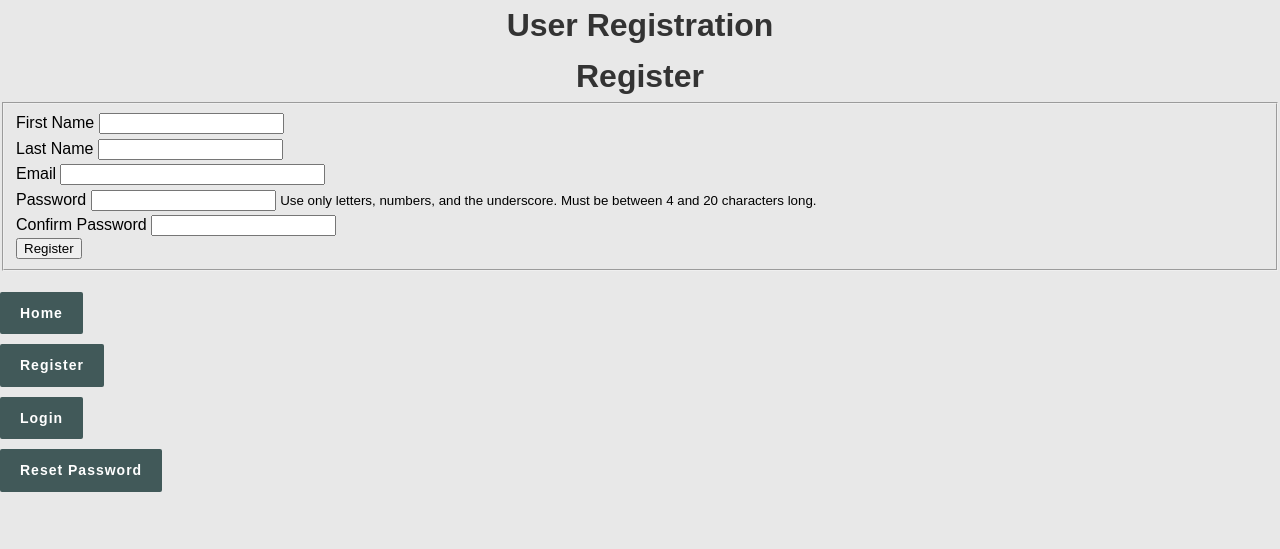
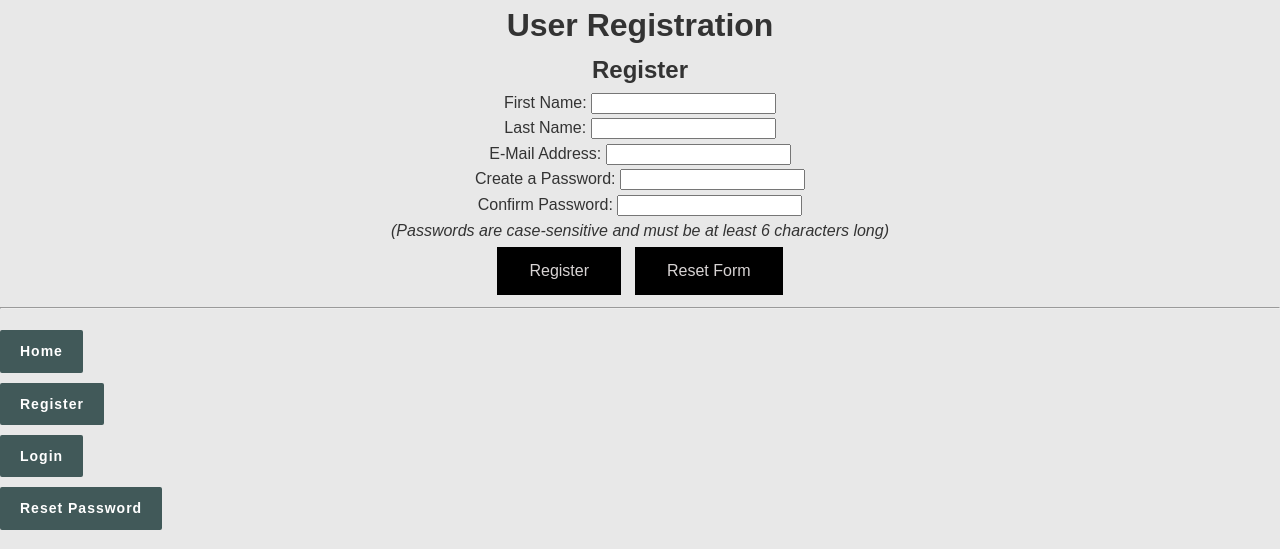
Before and after one commit to ColemanStone/CSCI-400-Project-1, a PHP site: page /m7-9/register.php in a window 1280 px wide. Shown: the top 549 px of the page. Run offline with PHP 8.4, Linux system fonts and the light colour scheme.

Commit message:
Update register.php

```diff
--- a/register.php
+++ b/register.php
@@ -108,39 +108,20 @@ function add_user($pdo, $email, $hash, $first_name, $last_name, $registration_da
 }
 ?>
 
-<h1>Register</h1>
-<form action="register.php" method="post">
-	<fieldset>
 
-	<div class="myRow">
-		<label class="labelCol" for="firstName">First Name</label>
-		<input type="text" name="first_name" size="20" maxlength="20" value="<?php if (isset($trimmed['first_name'])) echo $trimmed['first_name']; ?>" />
-	</div>
-
-	<div class="myRow">
-		<label class="labelCol" for="lastName">Last Name</label>
-		<input type="text" name="last_name" size="20" maxlength="40" value="<?php if (isset($trimmed['last_name'])) echo $trimmed['last_name']; ?>" />
-	</div>
-
-	<div class="myRow">
-		<label class="labelCol" for="email">Email</label>
-		<input type="text" name="email" size="30" maxlength="80" value="<?php if (isset($trimmed['email'])) echo $trimmed['email']; ?>" />
-	</div>
-
-	<div class="myRow">
-		<label class="labelCol" for="passw1">Password</label>
-		<input type="password" name="password1" size="20" maxlength="20" />
-		<small>Use only letters, numbers, and the underscore. Must be between 4 and 20 characters long.</small>
-	</div>
-
-	<div class="myRow">
-		<label class="labelCol" for="passw2">Confirm Password</label>
-		<input type="password" name="password2" size="20" maxlength="20" />
-	</div>
-	<div class="mySubmit">
-		<input type="submit" name="submit" value="Register" />
-	</div>
-  </fieldset>
+<h2>Register</h2>
+<form>
+    <p>First Name: <input type="text" name="registerFirstName" value="<?php if (isset($trimmed['first_name'])) echo $trimmed['first_name']; ?>"></p>
+    <p>Last Name: <input type="text" name="registerLastName" value="<?php if (isset($trimmed['last_name'])) echo $trimmed['last_name']; ?>"></p>
+    <p>E-Mail Address: <input type="text" name = "registerEmail" value="<?php if (isset($trimmed['email'])) echo $trimmed['email']; ?>"></p>
+    <p>Create a Password: <input type = "text" name = "password"></p>
+    <p>Confirm Password: <input type = "text" name = "confirmedPassword"></p>
+    <p><i>(Passwords are case-sensitive and must be at least 6 characters long)</i></p>
+    <div class="button-container">
+        <button type="submit" value="register">Register</button>
+        <button type="reset" value="reset">Reset Form</button>
+    </div>
+    <hr>
 </form>
 
 <?php // Include the HTML footer.
```
